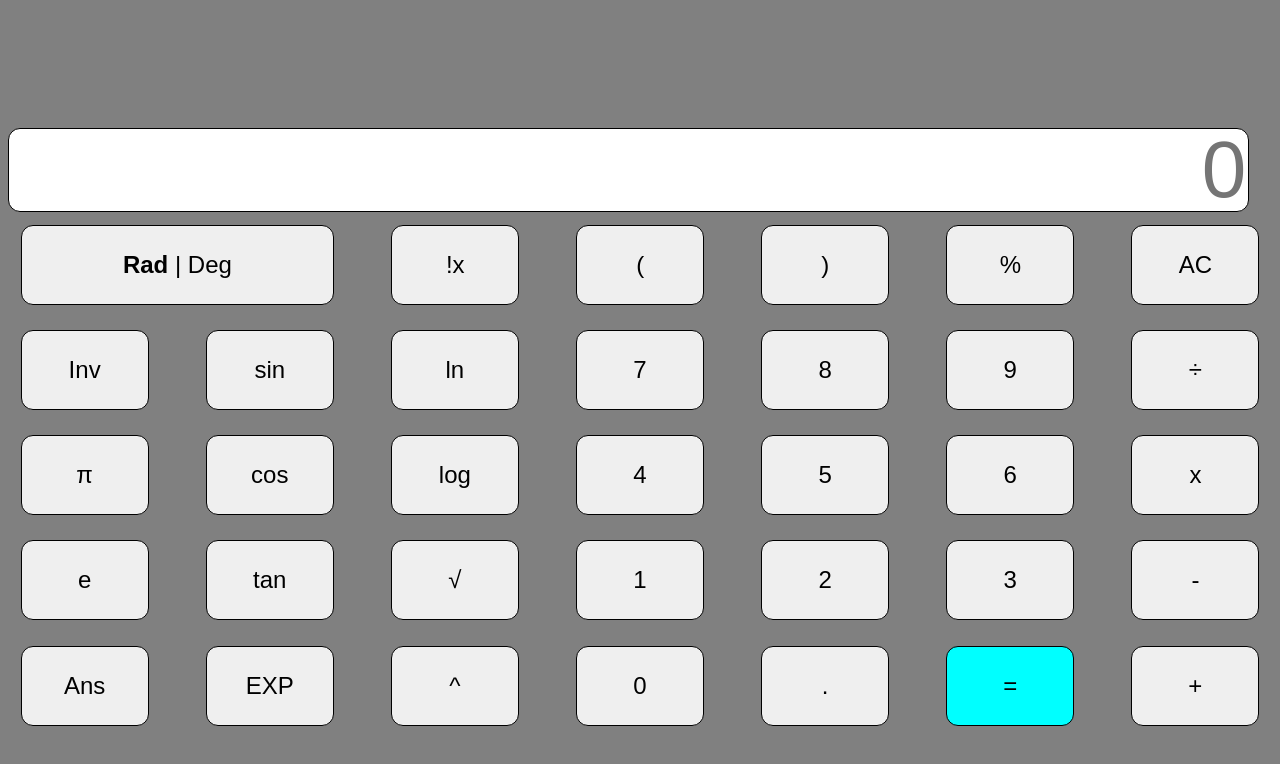
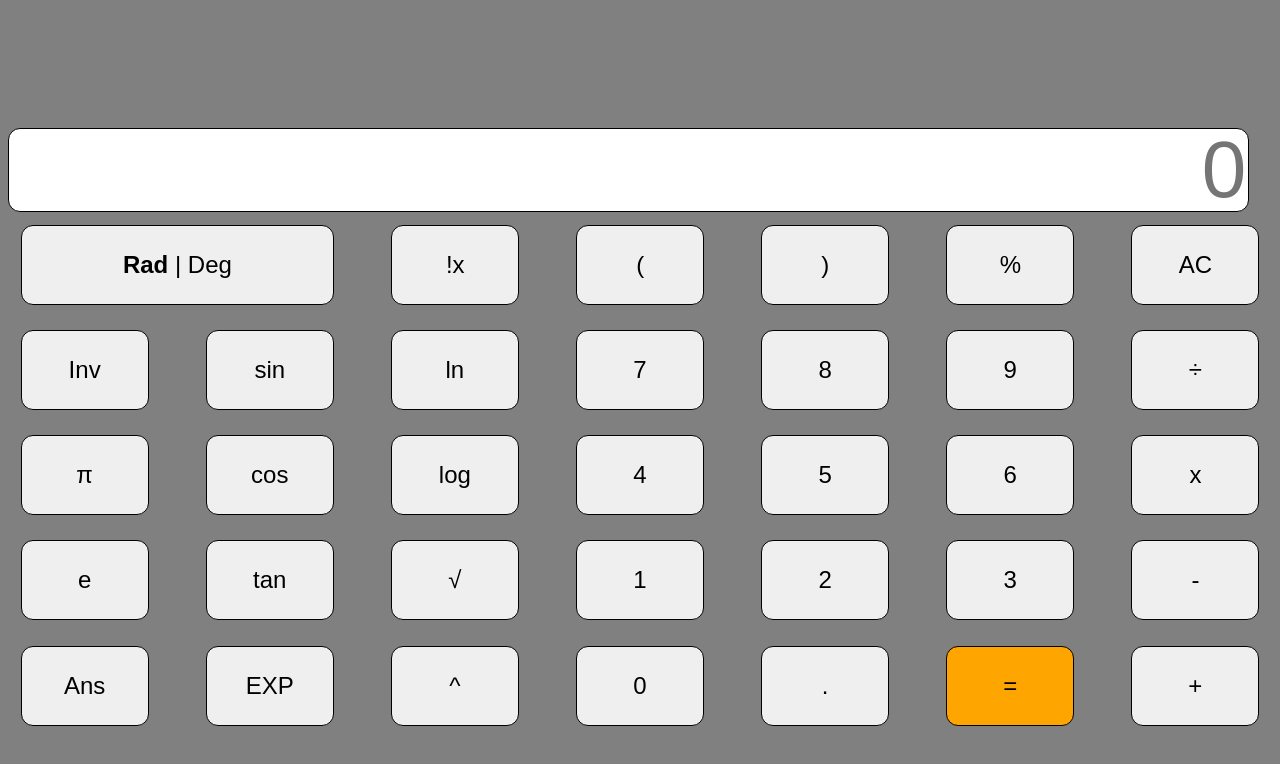
Before and after one commit to Slam210/Calculator, a plain HTML site: page index.html in a window 1280 px wide. Drawn offline with Linux system fonts and the light colour scheme.

Commit message:
Changed Calulator color

```diff
--- a/index.css
+++ b/index.css
@@ -36,7 +36,7 @@ button {
 }
 
 #\= {
-    background-color: aqua;
+    background-color: orange;
 }
 
 #RadorDeg {
```
